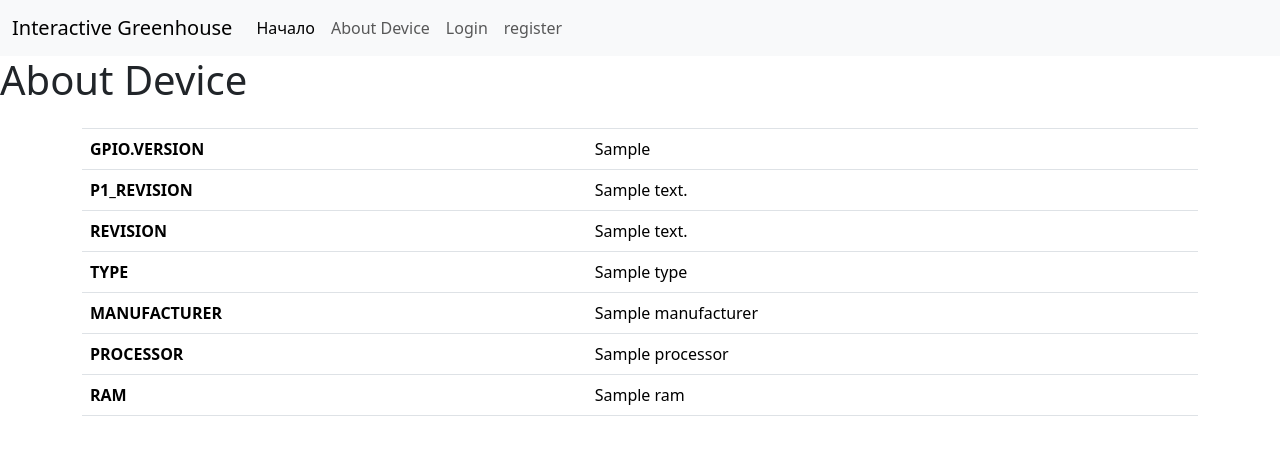
After one commit to springerearly/greenhouse, a Django app: template code/greenhouse/main/templates/main/settings.html in a window 1280 px wide. The commit adds this page. Shown: the top 455 px of the page. Run offline with Django 5.2, Linux system fonts and the light colour scheme; the template is opened without the code that fills it: most values are stand-ins (such as "Sample title", 1, 10 or a date in 2020); some libraries are stand-ins or nearby versions.

Commit message:
add settings page

```diff
--- /dev/null
+++ b/code/greenhouse/main/templates/main/settings.html
@@ -0,0 +1,49 @@
+{% extends 'base.html' %}
+{% load i18n %}
+{% load static %}
+{% block title_block %}
+    {% translate "Interactive Greenhouse" %} - {% translate "States" %}
+{% endblock %}
+{% block pageheader %}
+    <h1>{% translate "About Device" %}</h1>
+{% endblock %}
+{% block content %}
+    <table class="table">
+  <thead>
+    <tr>
+      <th scope="col"></th>
+      <th scope="col"></th>
+    </tr>
+  </thead>
+  <tbody>
+    <tr>
+      <th scope="row">{% translate "GPIO.VERSION" %}</th>
+      <td>{{ gpio_version }}</td>
+    </tr>
+    <tr>
+      <th scope="row">{% translate "P1_REVISION" %}</th>
+      <td>{{ rpi_info.P1_REVISION }}</td>
+    </tr>
+    <tr>
+      <th scope="row">{% translate "REVISION" %}</th>
+      <td>{{ rpi_info.REVISION }}</td>
+    </tr>
+    <tr>
+      <th scope="row">{% translate "TYPE" %}</th>
+      <td>{{ rpi_info.TYPE }}</td>
+    </tr>
+    <tr>
+      <th scope="row">{% translate "MANUFACTURER" %}</th>
+      <td>{{ rpi_info.MANUFACTURER }}</td>
+    </tr>
+    <tr>
+      <th scope="row">{% translate "PROCESSOR" %}</th>
+      <td>{{ rpi_info.PROCESSOR }}</td>
+    </tr>
+    <tr>
+      <th scope="row">{% translate "RAM" %}</th>
+      <td>{{ rpi_info.RAM }}</td>
+    </tr>
+  </tbody>
+</table>
+{% endblock %}
--- a/code/greenhouse/main/urls.py
+++ b/code/greenhouse/main/urls.py
@@ -6,7 +6,8 @@ urlpatterns = [
     path('', views.homepage, name='index'),
     path('home/', views.homepage, name='home'),
     path('states/', login_required(views.statespage), name='states'),
-    path('about-device/', login_required(views.about_device_page), name='about_device'),
+    path('settings/', login_required(views.settingspage), name='settings'),
+    path('about-device/', views.about_device_page, name='about_device'),
     path('login/', views.loginpage, name='login'),
     path('logout/', views.logoutpage, name='logout'),
     path('register/', views.registerpage, name='register'),
--- a/code/greenhouse/templates/includes/navbar.html
+++ b/code/greenhouse/templates/includes/navbar.html
@@ -8,9 +8,10 @@
     <div class="collapse navbar-collapse" id="navbarNavAltMarkup">
       <div class="navbar-nav">
         <a class="nav-link active" aria-current="page" href="{% url 'home' %}">{% translate "Home" %}</a>
+        <a class="nav-link" href="{% url 'about_device' %}">{% translate "About Device" %}</a>
         {% if user.is_authenticated %}
           <a class="nav-link" href="{% url 'states' %}">{% translate "States" %}</a>
-          <a class="nav-link" href="{% url 'about_device' %}">{% translate "About Device" %}</a>
+          <a class="nav-link" href="{% url 'settings' %}">{% translate "Settings" %}</a>
 	  <a class="nav-link" href="#">{% translate "Hello" %}, {{ user.username }}</a>
           <a class="nav-link" href="{% url 'logout' %}">{% translate "Logout" %}</a>
         {% else %}
```
Also changed, not shown: code/greenhouse/main/views.py (+9 -0 lines), code/greenhouse/locale/ru/LC_MESSAGES/django.po.
